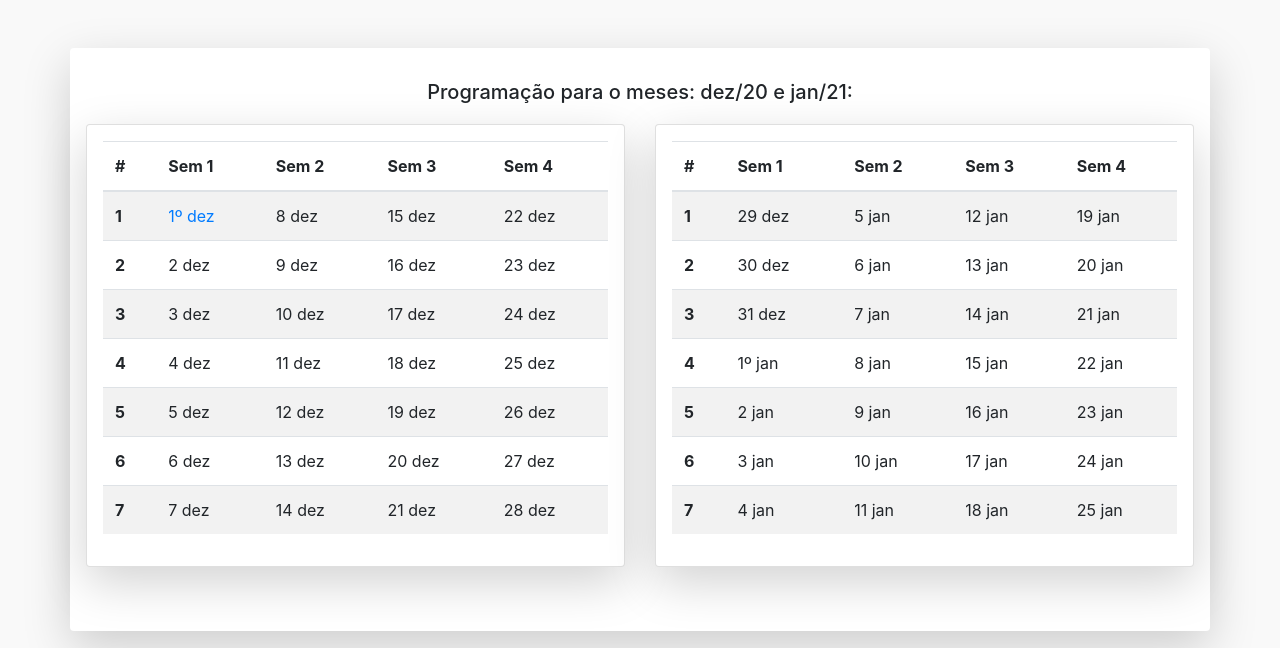
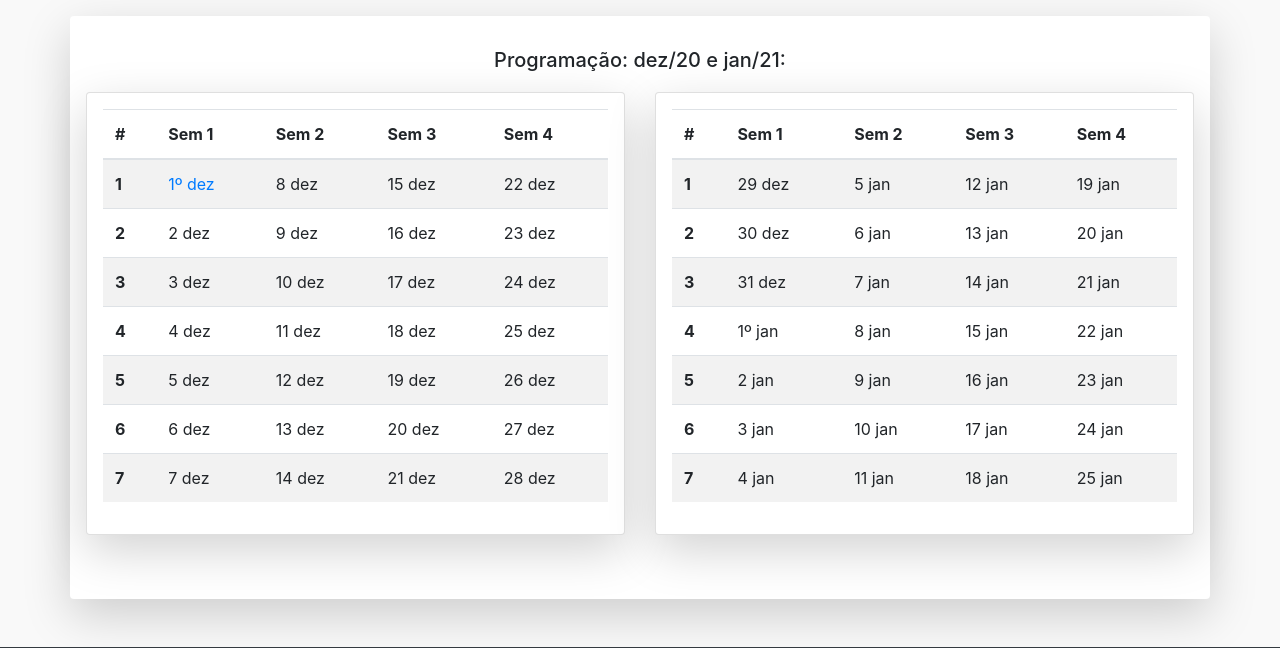
Before and after one commit to JWeseles/mysite, a Django app: page /eventos/ in a window 1280 px wide. Shown: the part 104-752 px from the top of the page. Run offline with Django 3.2, Linux system fonts and the light colour scheme; some libraries are stand-ins or nearby versions.

Commit message:
correção do portugues do template eventos

```diff
--- a/polls/templates/polls/eventos.html
+++ b/polls/templates/polls/eventos.html
@@ -34,12 +34,12 @@
     </ul>
   </div>
 </nav>
-  <br>
-  <br>
+
   <body style="background-color: #f9f9f9;">
+  <p></p>
       <div class="container shadow-lg p-3 mb-5 bg-white rounded">
           <center>
-              <p><h5>Programação para o meses: dez/20 e jan/21:</h5></p>
+              <p><h5>Programação: dez/20 e jan/21:</h5></p>
           </center>
               <div class="row">
                   <div class="col-12 col-md-6">
```
